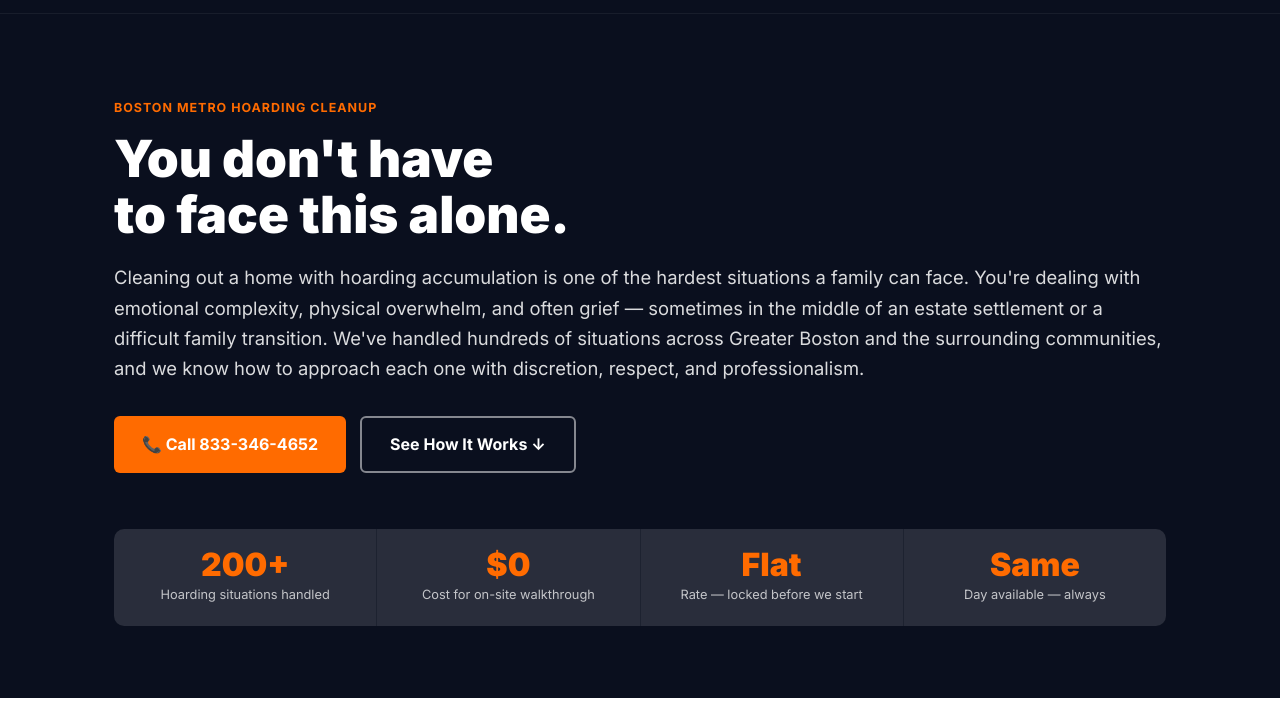
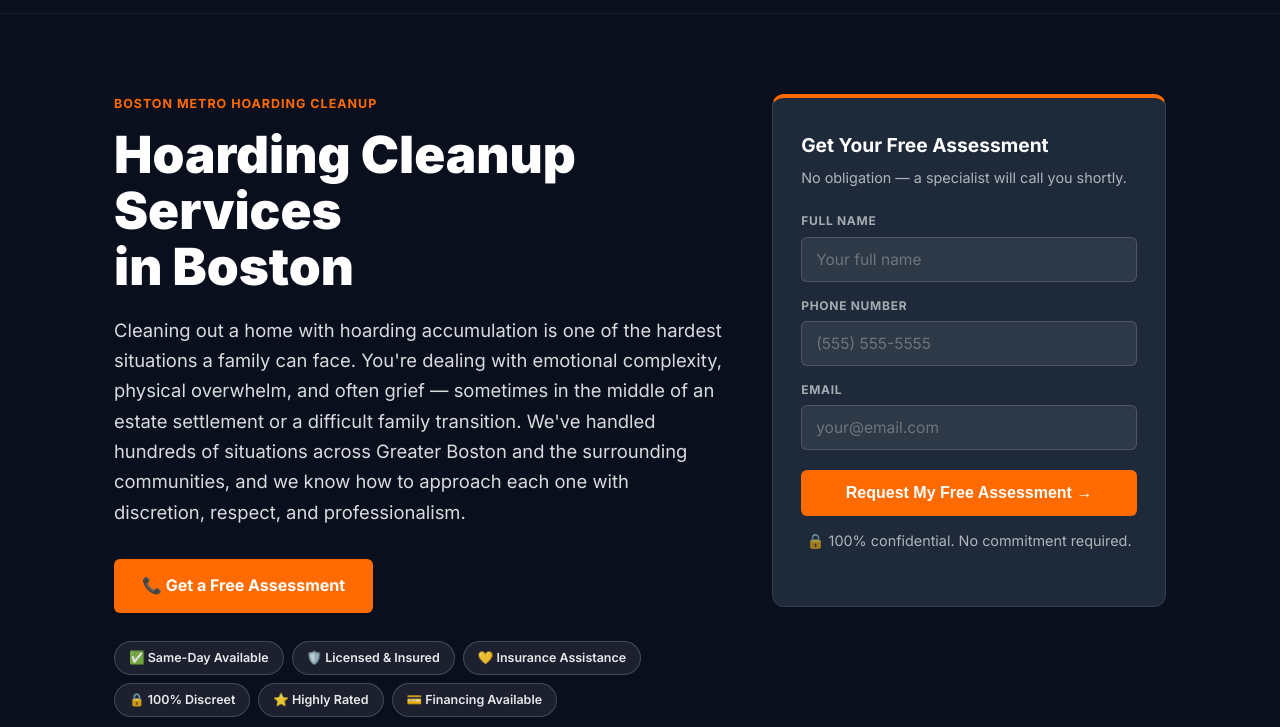
Before and after one commit to geckoss217/emergency-cleanings-metro-pages, a plain HTML site: page boston-hoarding-cleanup/index.html in a window 1280 px wide. Shown: the part 73-800 px from the top of the page. Drawn offline with Linux system fonts and the light colour scheme.

Commit message:
Update Boston: two-column hero layout, badge pills, form card

```diff
--- a/boston-hoarding-cleanup/index.html
+++ b/boston-hoarding-cleanup/index.html
@@ -54,8 +54,12 @@
      ============================ -->
 <section class="hero">
   <div class="container">
+    <div class="hero__grid">
+
+      <!-- LEFT: Content -->
+      <div class="hero__left">
         <span class="eyebrow hero__label">Boston Metro Hoarding Cleanup</span>
-    <h1>You don't have<br>to face this alone.</h1>
+        <h1>Hoarding Cleanup Services<br>in Boston</h1>
         <p class="hero__sub">
           Cleaning out a home with hoarding accumulation is one of the hardest situations a family can face.
           You're dealing with emotional complexity, physical overwhelm, and often grief — sometimes in the
@@ -63,9 +67,15 @@
           across Greater Boston and the surrounding communities, and we know how to approach each one
           with discretion, respect, and professionalism.
         </p>
-    <div class="hero__ctas">
-      <a class="btn btn--primary" href="tel:8333464652">📞 Call 833-346-4652</a>
-      <a class="btn btn--secondary" href="#how-it-works">See How It Works ↓</a>
+        <a class="btn btn--primary" href="tel:8333464652">📞 Get a Free Assessment</a>
+
+        <div class="badge-pills">
+          <span class="badge">✅ Same-Day Available</span>
+          <span class="badge">🛡️ Licensed &amp; Insured</span>
+          <span class="badge">💛 Insurance Assistance</span>
+          <span class="badge">🔒 100% Discreet</span>
+          <span class="badge">⭐ Highly Rated</span>
+          <span class="badge">💳 Financing Available</span>
         </div>
 
         <!-- Stats bar -->
@@ -87,6 +97,33 @@
             <span class="stat__label">Day available — always</span>
           </div>
         </div>
+      </div><!-- /.hero__left -->
+
+      <!-- RIGHT: Contact Form -->
+      <div class="hero__right">
+        <div class="form-card">
+          <h3>Get Your Free Assessment</h3>
+          <p>No obligation — a specialist will call you shortly.</p>
+          <form onsubmit="window.location.href='tel:8333464652'; return false;">
+            <div class="form-field">
+              <label for="name-bos">Full Name</label>
+              <input type="text" id="name-bos" name="name" placeholder="Your full name" required />
+            </div>
+            <div class="form-field">
+              <label for="phone-bos">Phone Number</label>
+              <input type="tel" id="phone-bos" name="phone" placeholder="(555) 555-5555" required />
+            </div>
+            <div class="form-field">
+              <label for="email-bos">Email</label>
+              <input type="email" id="email-bos" name="email" placeholder="your@email.com" />
+            </div>
+            <button class="btn btn--primary btn--full" type="submit">Request My Free Assessment →</button>
+          </form>
+          <p class="form-card__note">🔒 100% confidential. No commitment required.</p>
+        </div>
+      </div><!-- /.hero__right -->
+
+    </div><!-- /.hero__grid -->
   </div>
 </section>
 
@@ -421,44 +458,4 @@
         <p>We sort where possible — items that can be donated go to donation, recyclables are handled responsibly. What can't be reused is disposed of through proper channels. We document the process and handle everything with respect for the property and the people involved.</p>
       </details>
     </div>
-  </div>
-</section>
-
-<!-- ============================
-     FINAL CTA
-     ============================ -->
-<section class="cta-section">
-  <div class="container" style="text-align:center; padding: 80px 20px;">
-    <h2 style="color:var(--white); font-size:2rem; margin-bottom:16px;">Your free assessment is one call away.</h2>
-    <p style="color:rgba(255,255,255,0.8); max-width:500px; margin:0 auto 32px; font-size:1.05rem; line-height:1.7;">
-      No pressure. No commitment. Just an honest conversation about your situation
-      and what it will actually take to resolve it.
-    </p>
-    <a class="btn btn--white" href="tel:8333464652">Get a Free Assessment →</a>
-    <p style="color:rgba(255,255,255,0.6); margin-top:20px; font-size:0.95rem;">
-      Call us directly: <a href="tel:8333464652" style="color:white; font-weight:600;">833-346-4652</a>
-    </p>
-  </div>
-</section>
-
-<!-- ============================
-     FOOTER
-     ============================ -->
-<footer class="footer">
-  <div class="container footer__inner">
-    <a href="https://emergencycleanings.com">
-      <img src="https://emergencycleanings.com/wp-content/uploads/2022/07/Final-logo-for-buyer-png.png" alt="Emergency Cleanings" style="height:36px;" />
-    </a>
-    <p class="footer__tagline">Professional · Discreet · Reliable</p>
-    <nav class="footer__nav">
-      <a href="https://emergencycleanings.com">Main Site</a>
-      <a href="https://emergencycleanings.com/fresh-start/">Fresh Start Program</a>
-      <a href="https://pricing.emergencycleanings.com/">Pricing Guide</a>
-      <a href="tel:8333464652">833-346-4652</a>
-    </nav>
-    <p class="footer__copy">© 2026 Emergency Cleanings. All rights reserved.</p>
-  </div>
-</footer>
-
-</body>
-</html>
+  </d
```
Lines whose indentation alone changed are shown as unchanged.
